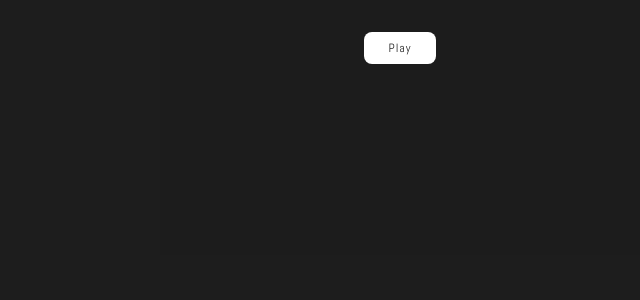
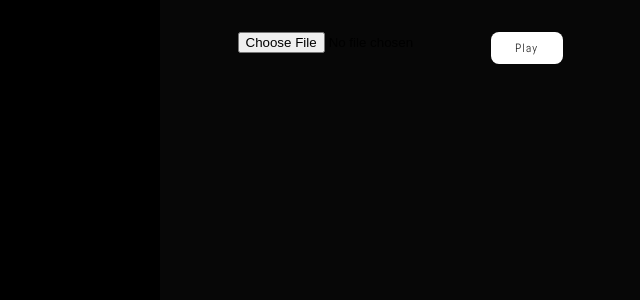
Before and after one commit to shuta13/rev, a Next.js app: page / in a window 1280 px wide. Shown: the top 300 px of the page, without its empty margins (640-1280 px from the left). Built offline with nearby package versions, Linux system fonts and the light colour scheme.

Commit message:
wip: file stream

```diff
--- a/assets/styles/global.scss
+++ b/assets/styles/global.scss
@@ -4,6 +4,7 @@ html, body {
   width: 100%;
   min-height: 100%;
   font-size: 8px;
+  background: #ffffff;
 }
 
 * {
--- a/components/common/AppButton.scss
+++ b/components/common/AppButton.scss
@@ -1,5 +1,4 @@
 .AppButton {
-  position: fixed;
   width: 72px;
   height: 32px;
   border-radius: 8px;
--- a/components/common/AppButton.tsx
+++ b/components/common/AppButton.tsx
@@ -1,12 +1,12 @@
 import React from "react";
 
-export const AppButton: React.FC<{ propOnClick?: () => void, text: string }> = ({ propOnClick, text }) => {
+export const AppButton: React.FC<{
+  propOnClick?: () => void;
+  text: string;
+}> = ({ propOnClick, text }) => {
   return (
-    <button
-      onClick={propOnClick}
-      className="AppButton"
-    >
-      { text }
+    <button onClick={propOnClick} className="AppButton">
+      {text}
     </button>
-  )
-}
+  );
+};
--- a/components/partials/Controller.tsx
+++ b/components/partials/Controller.tsx
@@ -1,23 +1,34 @@
-import React, { useState, useEffect } from "react";
-import { AppButton } from "../common/AppButton"
+import React, { useState, useEffect, Ref } from "react";
+import { AppButton } from "../common/AppButton";
 
-export const Controller: React.FC<{ propOnClick?: () => void; text?: string }> = ({ propOnClick, text }) => {
-  const [isPlaying, setIsPlaying] = useState(false)
-  const [playButtonText, setPlayButtonText] = useState("Play")
+export const Controller: React.FC<{
+  propOnClick?: () => void;
+  text?: string;
+  fileInput: React.MutableRefObject<HTMLInputElement> | null;
+  setFile: (file) => void
+}> = ({ propOnClick, text, fileInput, setFile }) => {
+  const [isPlaying, setIsPlaying] = useState(false);
+  const [playButtonText, setPlayButtonText] = useState("Play");
   useEffect(() => {
-    isPlaying ? setPlayButtonText("Pause") : setPlayButtonText("Play")
-  }, [isPlaying])
+    isPlaying ? setPlayButtonText("Pause") : setPlayButtonText("Play");
+  }, [isPlaying]);
   return (
     <div className="Controller">
+      <label>
+        <input
+          type="file"
+          accept="audio/*"
+          ref={fileInput}
+          onChange={() => setFile(fileInput.current.files[0])}
+        />
+      </label>
       <AppButton
-        propOnClick={
-          () => {
-            propOnClick()
-            setIsPlaying(!isPlaying)
-          }
-        }
+        propOnClick={() => {
+          propOnClick();
+          if (!text) setIsPlaying(!isPlaying);
+        }}
         text={text !== undefined ? text : playButtonText}
       />
     </div>
-  )
-}
+  );
+};
--- a/components/partials/Player.tsx
+++ b/components/partials/Player.tsx
@@ -36,6 +36,13 @@ type AudioConfig = {
   listener: AudioListener | null;
   audio: Audio | null;
   file: string | null;
+};
+type SceneConfig = {
+  scene: Scene | null;
+  camera: OrthographicCamera | null;
+  renderer: WebGLRenderer | null;
+  uniforms: any | null;
+  clock: Clock | null;
 }
 
 let isNeedsStopAnimate = false;
@@ -45,8 +52,8 @@ const audioConfig: AudioConfig = {
   fftSize: 512,
   listener: null,
   audio: null,
-  file: null
-}
+  file: null,
+};
 
 const handleResize = (renderer: WebGLRenderer) => {
   isNeedsStopAnimate = true;
@@ -64,13 +71,16 @@ const getSpectrumByFft = ({ analyser, uniforms }: GetSpectrumByFftParams) => {
 
 const handleOnClick = (uniforms) => {
   if (audioConfig.audio.isPlaying) {
-    audioConfig.audio.pause()
+    audioConfig.audio.pause();
   } else {
     const audioLoader = new AudioLoader();
     audioLoader.load(audioConfig.file, (buffer) => {
       audioConfig.audio.setBuffer(buffer);
       audioConfig.audio.play();
-      const analyser = new AudioAnalyser(audioConfig.audio, audioConfig.fftSize);
+      const analyser = new AudioAnalyser(
+        audioConfig.audio,
+        audioConfig.fftSize
+      );
       uniforms.audioTexture.value = new DataTexture(
         analyser.data,
         audioConfig.fftSize / 2,
@@ -82,36 +92,40 @@ const handleOnClick = (uniforms) => {
   }
 
   if (fftRAFId !== 0) {
-    cancelAnimationFrame(fftRAFId)
+    cancelAnimationFrame(fftRAFId);
   }
 };
 
-const animate = ({
-  scene,
-  camera,
-  renderer,
-  uniforms,
-  clock,
-}: AnimateParams) => {
-  RAFId = requestAnimationFrame(() =>
-    animate({ scene, camera, renderer, uniforms, clock })
-  );
-  if (isNeedsStopAnimate) return;
-  uniforms.time.value += clock.getDelta();
-  renderer.render(scene, camera);
-};
+const GLSL: React.FC = () => {
+  const fileInput = useRef<HTMLInputElement | null>(null);
+  const [file, setFile] = useState(null);
 
-const GLSL: React.FC = () => {
-  let uniforms;
+  const sceneConfig: SceneConfig = {
+    scene: null,
+    camera: null,
+    renderer: null,
+    uniforms: null,
+    clock: null
+  }
+
+  const animate = () => {
+    RAFId = requestAnimationFrame(() =>
+      animate()
+    );
+    if (isNeedsStopAnimate) return;
+    sceneConfig.uniforms.time.value += sceneConfig.clock.getDelta();
+    sceneConfig.renderer.render(sceneConfig.scene, sceneConfig.camera);
+  };
+
   const onCanvasLoaded = (canvas: HTMLCanvasElement) => {
     if (!canvas) return;
-    const scene = new Scene();
-    const camera = new OrthographicCamera(-1, 1, 1, -1, 1, 1000);
-    camera.position.set(0, 0, 100);
-    camera.lookAt(scene.position);
-    scene.add(camera);
+    sceneConfig.scene = new Scene();
+    sceneConfig.camera = new OrthographicCamera(-1, 1, 1, -1, 1, 1000);
+    sceneConfig.camera.position.set(0, 0, 100);
+    sceneConfig.camera.lookAt(sceneConfig.scene.position);
+    sceneConfig.scene.add(sceneConfig.camera);
     const geometry = new PlaneBufferGeometry(2, 2);
-    uniforms = {
+    sceneConfig.uniforms = {
       time: {
         type: "f",
         value: 0.0,
@@ -129,35 +143,39 @@ const GLSL: React.FC = () => {
       },
     };
     const material = new RawShaderMaterial({
-      uniforms: uniforms,
+      uniforms: sceneConfig.uniforms,
       vertexShader: vert.default,
       fragmentShader: frag.default,
     });
     const mesh = new Mesh(geometry, material);
-    scene.add(mesh);
-    const clock = new Clock();
-    clock.start();
-    const renderer = new WebGLRenderer({
+    sceneConfig.scene.add(mesh);
+    sceneConfig.clock = new Clock();
+    sceneConfig.clock.start();
+    sceneConfig.renderer = new WebGLRenderer({
       canvas: canvas,
       antialias: false,
       alpha: false,
       stencil: false,
       depth: false,
     });
-    renderer.setClearColor(0x1d1d1d);
-    renderer.setPixelRatio(window.devicePixelRatio);
-    renderer.setSize(window.innerWidth, window.innerHeight);
-    renderer.render(scene, camera);
-    window.addEventListener("resize", () => handleResize(renderer));
+    sceneConfig.renderer.setClearColor(0xffffff);
+    sceneConfig.renderer.setPixelRatio(window.devicePixelRatio);
+    sceneConfig.renderer.setSize(window.innerWidth, window.innerHeight);
+
+    window.addEventListener("resize", () => handleResize(sceneConfig.renderer));
 
     // audio init
     audioConfig.fftSize = 512;
     audioConfig.listener = new AudioListener();
     audioConfig.audio = new Audio(audioConfig.listener);
-    audioConfig.file = "/audio/set-me-free.mp3"
-
-    animate({ scene, camera, renderer, uniforms, clock });
+    audioConfig.file = "/audio/set-me-free.mp3";
   };
+  useEffect(() => {
+    if (file !== null) {
+      sceneConfig.renderer.render(sceneConfig.scene, sceneConfig.camera);
+      animate();
+    }
+  }, [file])
   useEffect(() => {
     return () => {
       window.removeEventListener("resize", () => handleResize);
@@ -168,7 +186,11 @@ const GLSL: React.FC = () => {
   return (
     <>
       <canvas ref={onCanvasLoaded} className="PlayerCanvas" />
-      <Controller propOnClick={() => handleOnClick(uniforms)} />
+      <Controller
+        propOnClick={() => handleOnClick(sceneConfig.uniforms)}
+        fileInput={fileInput}
+        setFile={setFile}
+      />
     </>
   );
 };
```
